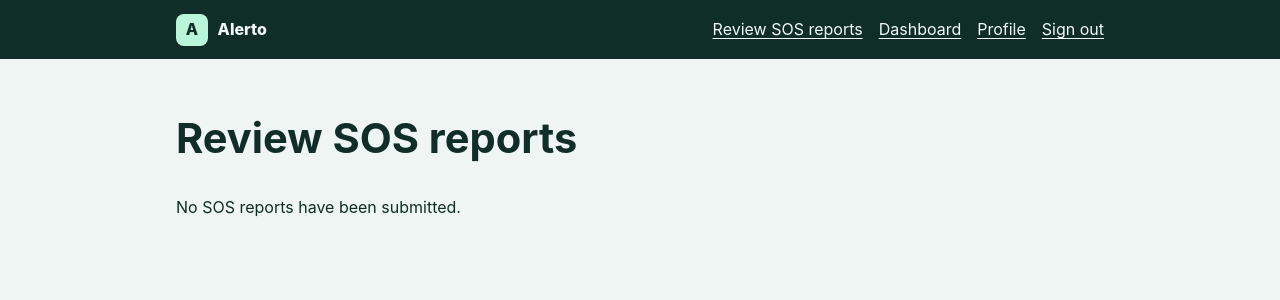
After one commit to holganzajhames/Alerto-Holganza-Jhames-G2, a Django app: page /incidents/review/ in a window 1280 px wide. The commit adds this page. Shown: the top 300 px of the page. Run offline with Django 5.2, Linux system fonts and the light colour scheme; the visitor is signed in with stand-in values (Sample User, id 1); data comes from the database, SQL or seed files in the repository; data that the repository does not hold is empty.

Commit message:
Add final staff review and confirmed-incident notification records

```diff
--- a/accounts/templates/accounts/admin_dashboard.html
+++ b/accounts/templates/accounts/admin_dashboard.html
@@ -3,6 +3,11 @@
 {% block content %}
 <h1>Administrator dashboard</h1>
 <div class="grid">
+  <section class="card">
+    <h2>Campus incidents</h2>
+    <p>Review SOS reports and record a final decision.</p>
+    <a class="button" href="{% url 'incidents:review_list' %}">Review reports</a>
+  </section>
   <section class="card">
     <h2>Student accounts</h2>
     <p class="stat">{{ student_count }}</p>
--- a/accounts/templates/accounts/base.html
+++ b/accounts/templates/accounts/base.html
@@ -13,6 +13,11 @@
       <a class="brand" href="{% url 'dashboard' %}"><span aria-hidden="true">A</span> Alerto</a>
       <div class="nav-links">
         {% if user.is_authenticated %}
+          {% if user.is_staff %}
+            <a href="{% url 'incidents:review_list' %}">Review SOS reports</a>
+          {% else %}
+            <a href="{% url 'incidents:list' %}">My SOS reports</a>
+          {% endif %}
           <a href="{% url 'dashboard' %}">Dashboard</a>
           <a href="{% url 'profile' %}">Profile</a>
           <form method="post" action="{% url 'logout' %}">
--- /dev/null
+++ b/incidents/templates/incidents/review_list.html
@@ -0,0 +1,16 @@
+{% extends "accounts/base.html" %}
+{% block title %}Review SOS reports{% endblock %}
+{% block content %}
+<h1>Review SOS reports</h1>
+<div class="grid">
+  {% for report in reports %}
+    <section class="card">
+      <h2><a href="{% url 'incidents:review_detail' report.pk %}">SOS report #{{ report.pk }}</a></h2>
+      <p>{{ report.get_category_display }} · {{ report.get_status_display }}</p>
+      <p>{{ report.location }} · {{ report.reporter.username }}</p>
+    </section>
+  {% empty %}
+    <p>No SOS reports have been submitted.</p>
+  {% endfor %}
+</div>
+{% endblock %}
--- a/incidents/urls.py
+++ b/incidents/urls.py
@@ -7,6 +7,8 @@ app_name = "incidents"
 urlpatterns = [
     path("", views.report_list, name="list"),
     path("new/", views.report_create, name="create"),
+    path("review/", views.review_list, name="review_list"),
+    path("review/<int:pk>/", views.review_detail, name="review_detail"),
     path("<int:pk>/", views.report_detail, name="detail"),
     path("<int:pk>/edit/", views.report_edit, name="edit"),
     path("<int:pk>/delete/", views.report_delete, name="delete"),
--- a/incidents/views.py
+++ b/incidents/views.py
@@ -5,8 +5,8 @@ from django.db import transaction
 from django.shortcuts import get_object_or_404, redirect, render
 from django.views.decorators.http import require_http_methods
 
-from .forms import SOSReportForm
-from .models import SOSReport
+from .forms import AlertReviewForm, SOSReportForm
+from .models import AlertReview, Notification, SOSReport
 
 
 def student_reports(user):
@@ -75,3 +75,48 @@ def report_delete(request, pk):
         messages.success(request, "SOS report deleted.")
         return redirect("incidents:list")
     return render(request, "incidents/delete.html", {"report": report})
+
+
+@login_required
+def review_list(request):
+    if not request.user.is_staff:
+        raise PermissionDenied
+    reports = SOSReport.objects.select_related("reporter")
+    return render(request, "incidents/review_list.html", {"reports": reports})
+
+
+@login_required
+@require_http_methods(["GET", "POST"])
+@transaction.atomic
+def review_detail(request, pk):
+    if not request.user.is_staff:
+        raise PermissionDenied
+
+    reports = SOSReport.objects.select_related("reporter")
+    if request.method == "POST":
+        reports = reports.select_for_update(of=("self",))
+    report = get_object_or_404(reports, pk=pk)
+
+    form = None
+    if report.status == SOSReport.Status.UNVERIFIED:
+        form = AlertReviewForm(request.POST if request.method == "POST" else None)
+        if request.method == "POST" and form.is_valid():
+            review = form.save(commit=False)
+            review.report = report
+            review.reviewer = request.user
+            review.save()
+            report.status = review.decision
+            report.save(update_fields=["status"])
+            if review.decision == AlertReview.Decision.CONFIRMED:
+                Notification.objects.create(
+                    report=report,
+                    title=f"Confirmed campus incident #{report.pk}",
+                    message=f"{report.get_category_display()} at {report.location}.",
+                )
+            messages.success(request, f"SOS report {report.get_status_display().lower()}.")
+            return redirect("incidents:review_detail", pk=report.pk)
+    elif request.method == "POST":
+        messages.error(request, "This SOS report has already been reviewed.")
+        return redirect("incidents:review_detail", pk=report.pk)
+
+    return render(request, "incidents/review_detail.html", {"report": report, "form": form})
```
Also changed, not shown: accounts/forms.py (+8 -2 lines), incidents/forms.py (+8 -1 lines), incidents/models.py (+29 -0 lines), incidents/templates/incidents/review_detail.html (added, +21 -0 lines), incidents/migrations/0002_notification_alertreview.py (added).
